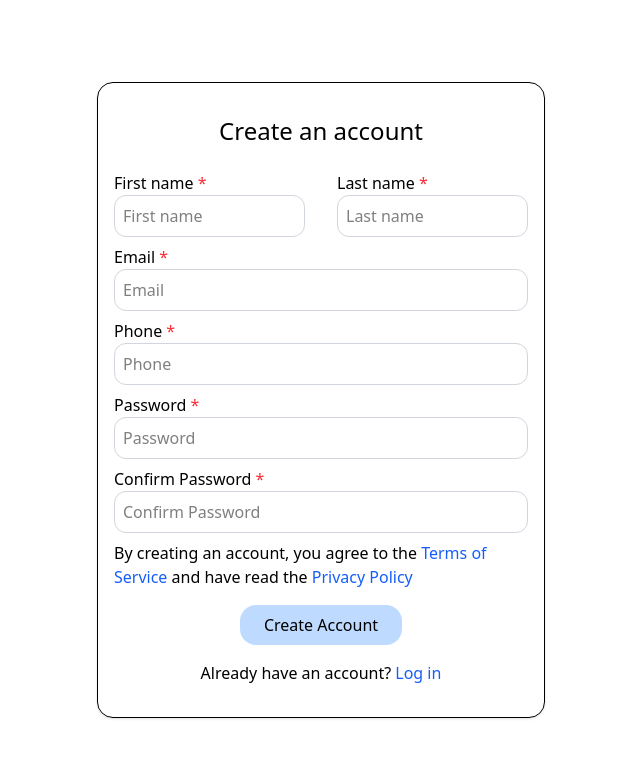
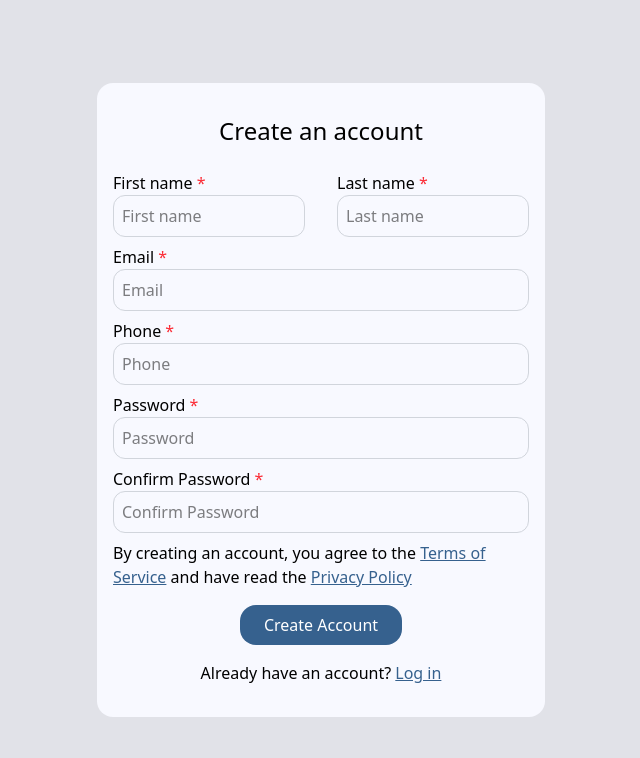
Before and after one commit to sonlu3612/laz-chat, a React (Vite) app in the folder client/: page /register in a window 1280 px wide. Shown: the top 758 px of the page, without its empty margins (319-959 px from the left). Built offline with nearby package versions, Linux system fonts and the light colour scheme.

Commit message:
Register: modify style for elements

```diff
--- a/client/src/pages/Register.jsx
+++ b/client/src/pages/Register.jsx
@@ -200,18 +200,18 @@ const Register = (props) => {
 
   return (
     <>
-      <div className="w-screen h-screen flex bg-white">
-        <div className="shadow border-1 rounded-2xl py-8 mx-auto my-auto w-md">
+      <div className="bg-light-surface-container-highest w-screen h-screen flex ">
+        <div className=" bg-light-surface rounded-2xl py-8 mx-auto my-auto w-md">
           <form>
             <h2 className="text-center text-2xl mb-4">Create an account</h2>
 
             {postMessage.text !== "" &&
               (postMessage.isSuccess === true ? (
-                <p class="text-green-500 text-center mb-4">
+                <p class="text-light-success text-center mb-4">
                   {postMessage.text}
                 </p>
               ) : (
-                <p class="text-red-500 text-center mb-4">{postMessage.text}</p>
+                <p class="text-light-error text-center mb-4">{postMessage.text}</p>
               ))}
 
             <div className="grid grid-cols-2">
@@ -302,11 +302,11 @@ const Register = (props) => {
 
             <p className="px-4 py-2">
               By creating an account, you agree to the{" "}
-              <a href="#" className="text-blue-600">
+              <a href="#" className="text-light-primary underline">
                 Terms of Service
               </a>{" "}
               and have read the{" "}
-              <a href="#" className="text-blue-600">
+              <a href="#" className="text-light-primary underline">
                 Privacy Policy
               </a>
             </p>
@@ -315,8 +315,7 @@ const Register = (props) => {
               <button
                 type="submit"
                 onClick={handleSubmitAsync}
-                className="rounded-2xl text-center m-auto px-6 py-2 cursor-pointer bg-blue-200 hover:bg-blue-400"
-                style={{ transition: "background 100ms linear" }}
+                className=" bg-light-primary text-light-on-primary rounded-2xl text-center m-auto px-6 py-2 cursor-pointer"
               >
                 Create Account
               </button>
@@ -324,7 +323,7 @@ const Register = (props) => {
 
             <p className="px-4 pt-2 text-center">
               Already have an account?{" "}
-              <a className="text-blue-600" href="/login">
+              <a className="text-light-primary underline" href="/login">
                 Log in
               </a>
             </p>
```
